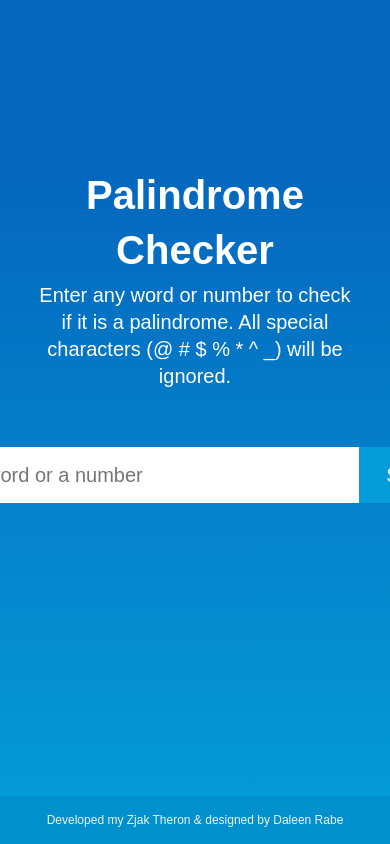
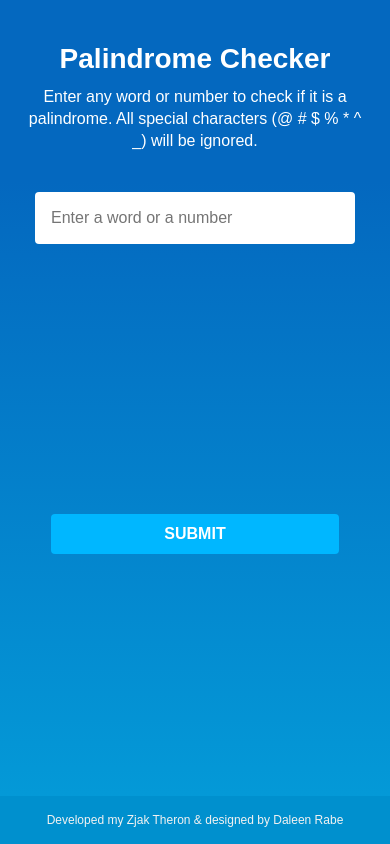
Before and after one commit to Gweezdo/FCC_JS_Project1, a plain HTML site: page index.html in a window 390 px wide. Drawn offline with nearby package versions, Linux system fonts and the light colour scheme.

Commit message:
Renamed style sheels. Created mobile media query style sheet.

```diff
--- a/styleFinal.css
+++ b/css styles/desktopStyleSheet.css
@@ -15,58 +15,43 @@ body{
     background-repeat: no-repeat;
     background-attachment: fixed;
     margin: 0;
-    /* padding: 0; */
     font-family: Arial, Helvetica, sans-serif;
 }
 
 #container{
     min-height: 100%;
-    /* padding-bottom: 4.8rem; */
     overflow: auto;
 }
 
 .heading{
     position: relative;
     text-align: center;
-
-    /* font-style: normal; */
     color: #FFFFFF;
     display: block;
     margin: 0.4rem;
-
 }
 
 #main-heading{
-    /* position: relative; */
-    /* display: block; */
     font-weight: 600;
     font-size: 4.0rem;
     line-height: 5.5rem;
-    /* top: 168px; */
     margin: 16.8rem 3.2rem 0 3.2rem;
-    /* background-color: purple; */
 }
 
 #sub-heading{
-    /* position: relative; */
-    /* display: block; */
     font-weight: 500;
     font-size: 2.0rem;
     line-height: 2.7rem;
-    /* top: 22.7rem; */
-    /* top: 150px; */
     margin-left: 3.2rem;
     margin-right: 3.2rem;
-    /* background-color: purple; */
 }
 
-#input-field                {
+#input-field{
     position: relative;
     width: 58.9rem;
     height: 5.6rem;
     left: calc(50% - 589px/2 - 0.5px);
     margin: 5.7rem 0 0 0;
-    /* top: 31.1rem; */
     background: rgba(255, 255, 255, 0.7);
     border-radius: 0.4rem;
 }
@@ -77,14 +62,11 @@ body{
     width: 45.9rem;
     border: none;
     border-radius: 0.4rem;
-    /* margin: 1.6rem; */
     padding: 0 1.6rem 0 1.6rem;
-
     font-style: normal;
     font-weight: 500;
     font-size: 2.0rem;
     line-height: 2.7rem;
-
     color: rgba(13, 11, 12, 0.5);
 }
 
@@ -101,7 +83,6 @@ body{
     border: none;
     border-radius: 0rem 0.4rem 0.4rem 0rem;
     right: 0;
-
     font-style: normal;
     font-weight: 500;
     font-size: 2.0rem;
@@ -113,33 +94,24 @@ body{
     display: none;
 }
 
-
-
-
-
 .output-container{
     position: relative;
     height: 16rem;
-    /* background-color: purple; */
     margin: 5rem 3.2rem 0 3.2rem;
 }
 
 #iconDiv{
     position: absolute;
-    /* background-color: red; */
     margin: auto;
     width: 50%;
     left: 25%;
 }
-
-
 
 .output-container #iconDiv #check-icon{
     display: none;
     position: absolute;
     line-height: 137px;
     left: calc(50% - 100px/2 - 0.5px);
-    /* background-color: peru; */
     margin: 0;
     padding: 0;
     text-align: center;
@@ -153,7 +125,6 @@ body{
     position: absolute;
     line-height: 137px;
     left: calc(50% - 100px/2 - 0.5px);
-    /* background-color: peru; */
     margin-top: 1rem;
     padding: 0;
     text-align: center;
@@ -169,10 +140,8 @@ body{
     line-height: 2.7rem;
     margin: 13rem 0 0 0;
     color: #FFFFFF;
-    /* background-color: black; */
     width: 100%;
     text-align: center;
-
 }
 
 footer{
@@ -180,8 +149,6 @@ footer{
     height: 4.8rem;
     width: 100%;
     margin-top: -4.8rem;
-    /* margin-top: 30rem; */
-    /* background-color: red; */
     background: #0090CE;
     clear: both;
 }
@@ -195,3 +162,7 @@ footer p{
     color: #F2F2F2;
     padding-top: 1.6rem;
 }
+
+#mobileBtn{
+    display: none;
+}
--- /dev/null
+++ b/css styles/mobileStyleSheet.css
@@ -0,0 +1,68 @@
+@media only screen and (max-width : 41.4rem){
+    #container {
+        /* background-color: brown; */
+        z-index: 99;
+        /* color: brown; */
+
+    }
+
+    #main-heading{
+
+        font-weight: 600;
+        font-size: 2.8rem;
+        line-height: 3.8rem;
+        margin: 4.0rem 1.6rem 0.8rem 1.6rem;
+    }
+
+    #sub-heading{
+        font-weight: 500;
+        font-size: 1.6rem;
+        line-height: 2.2rem;
+        margin: 0 1.6rem 4rem 1.6rem;
+    }
+
+    #input-field, .btnContainer{
+        display: flex;
+        justify-content: center;
+        width: 100%;
+        height: 5.2rem;
+        margin: 0;
+        padding: 0;
+        left: 0;
+        background-color: transparent;
+    }
+
+    #user-input{
+        height: 100%;
+        width: 28.8rem;
+        /* left: calc(50% - 288px/2); */
+        /* margin: auto; */
+        padding: 0 1.6rem 0 1.6rem;
+        font-size: 1.6rem;
+        line-height: 2.2rem;
+
+    }
+
+    #btn{
+        display: none;
+    }
+
+    #mobileBtn{
+        display: block;
+        background: #00B7FF;
+        border-radius: 4px;
+        width: 28.8rem;
+        height: 4.0rem;
+        border: none;
+        color: #FFFFFF;
+        font-weight: 600;
+        font-size: 1.6rem;
+        line-height: 2.2rem;
+
+    }
+
+    .btnContainer{
+        margin: 6rem auto 0 auto;
+    }
+
+}
--- a/index.html
+++ b/index.html
@@ -3,7 +3,8 @@
 <head>
     <meta charset="UTF-8">
     <meta name="viewport" content="width=device-width, initial-scale=1.0">
-    <link rel="stylesheet" type="text/css" href="styleFinal.css">
+    <link rel="stylesheet" type="text/css" href="/css styles/desktopStyleSheet.css">
+    <link rel="stylesheet" type="text/css" href="/css styles/mobileStyleSheet.css">
     <title>Palindrome Checker</title>
 </head>
 
@@ -37,6 +38,9 @@
 
             </div>
         </div>
+        <div class=btnContainer>
+            <button id="mobileBtn" onclick=output()>SUBMIT</button>
+        </div>
     </div>
 
     <footer>
```
Also changed, not shown: css styles/style.css (renamed from style.css).
